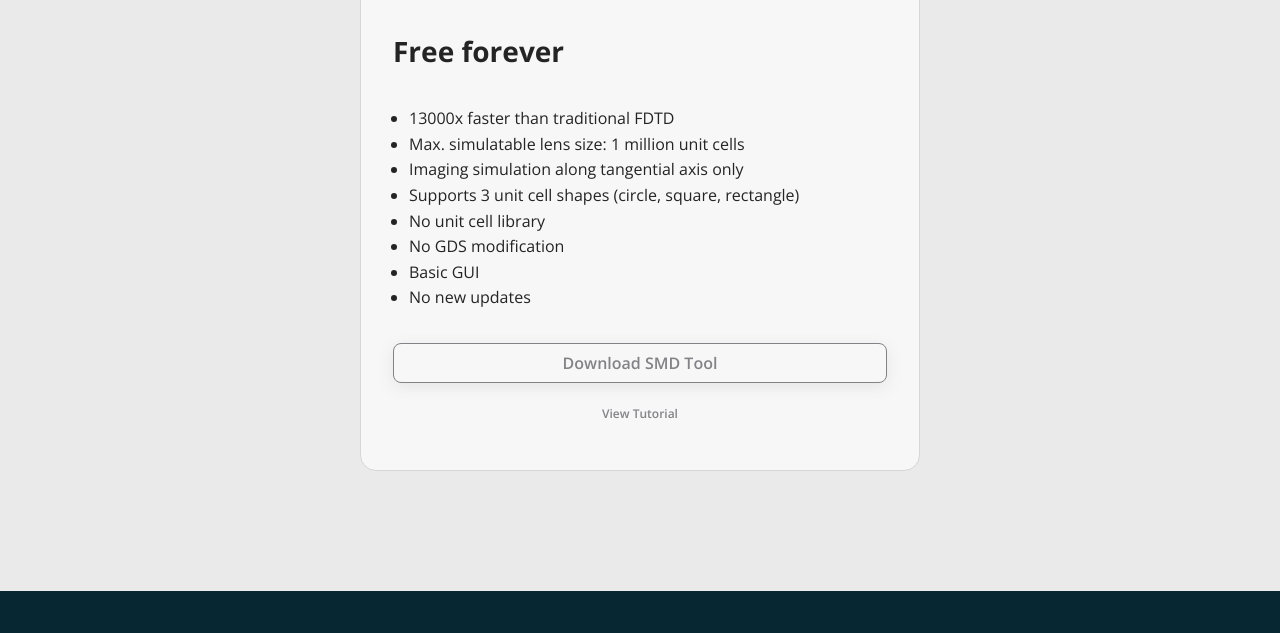
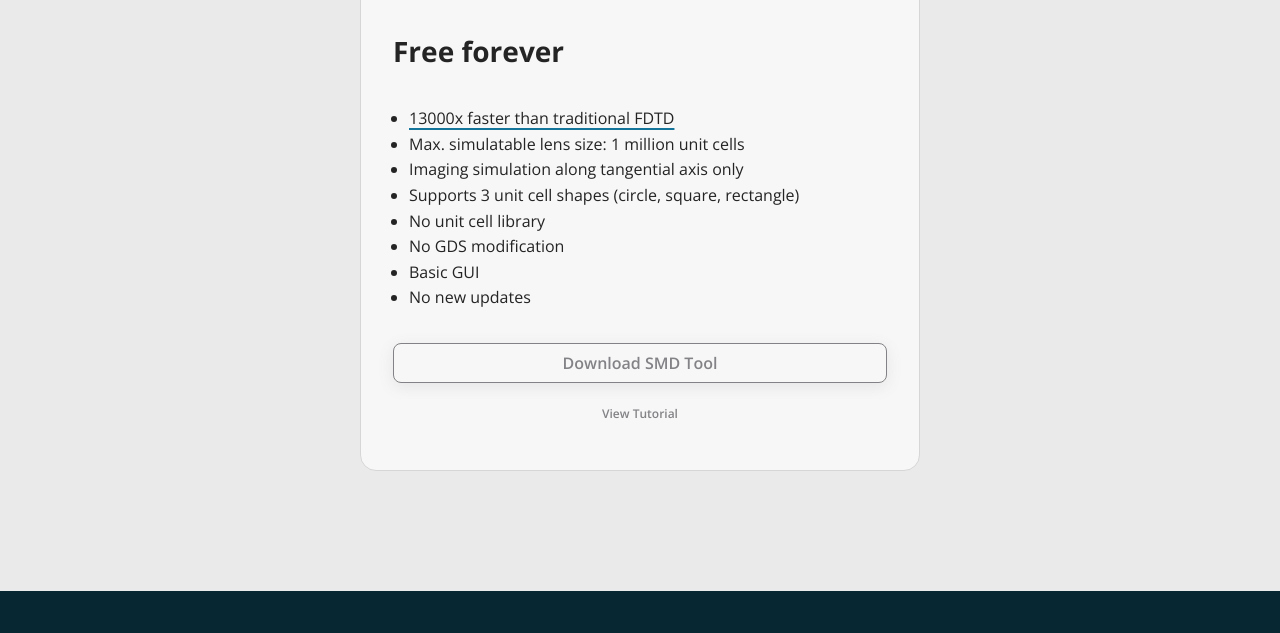
Before and after one commit to simplemetalens/WEB, a plain HTML site: page index.html in a window 1280 px wide. Shown: the part 2479-3112 px from the top of the page. Drawn offline with nearby package versions, Linux system fonts and the light colour scheme.

Commit message:
fdtd link

```diff
--- a/index.html
+++ b/index.html
@@ -163,7 +163,7 @@
                 </div>
                 <div class="tool_features">
                     <ul>
-                        <li> 13000x faster than traditional FDTD</li>
+                        <li><a href="https://simplemetalens.gitbook.io/docs/smd-pro/smd-pro-vs-smd-tool" target="_blank">13000x faster than traditional FDTD</a></li>
                         <li>Max. simulatable lens size: 1 million unit cells</li>
                         <li>Imaging simulation along tangential axis only</li>
                         <li>Supports 3 unit cell shapes (circle, square, rectangle)</li>
--- a/styles.css
+++ b/styles.css
@@ -624,6 +624,18 @@
   line-height: 1.6em;
 }
 
+.tool_features a {
+  color: var(--fbg_black);
+  text-decoration: underline;
+  text-decoration-color: var(--accent_04);
+  text-decoration-thickness: 1.5px;
+  text-underline-offset: 4px;
+}
+
+.tool_features a:hover {
+  text-decoration-color: var(--accent_05);
+}
+
 .tool_feature_info {
   display: flex;
   flex-direction: row;
```
